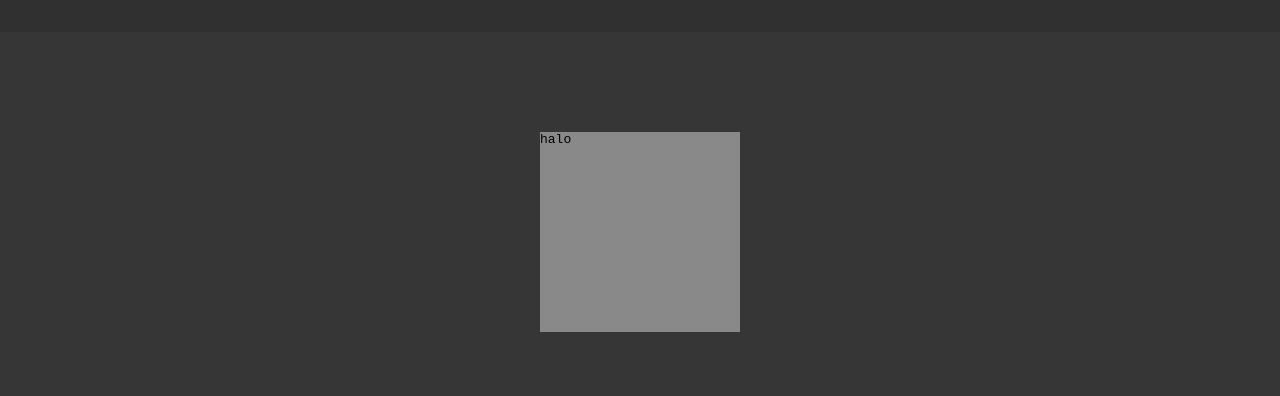
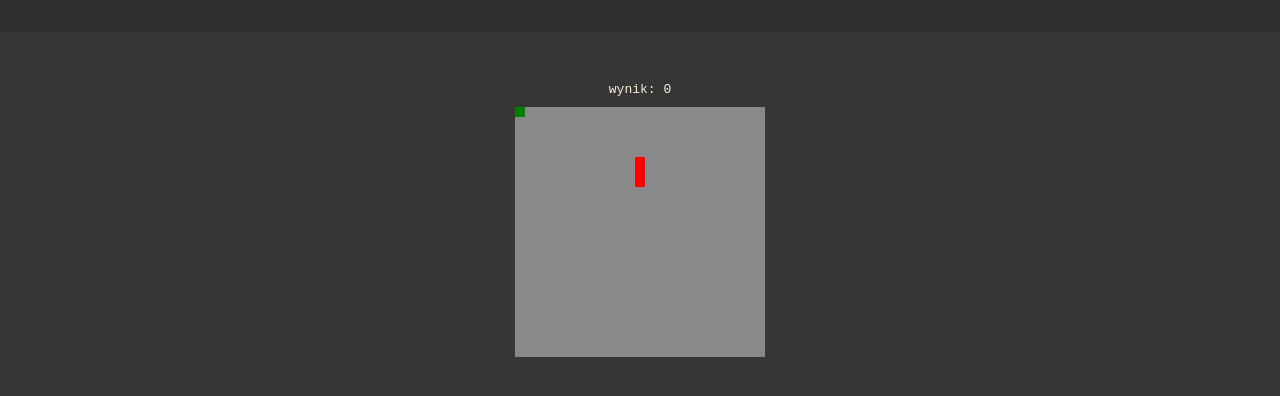
Before and after one commit to WojciechSzw/Portfolio, a plain HTML site: page snake.html in a window 1280 px wide. Shown: the part 68-464 px from the top of the page. Drawn offline with Linux system fonts and the light colour scheme.

Commit message:
working-snake

```diff
--- a/snake.css
+++ b/snake.css
@@ -6,9 +6,17 @@
   font-family: monospace;
 }
 
-.game-container {
+#snake-container {
+  position: relative;
   width: 200px;
   height: 200px;
-  margin: 200px auto;
+  margin: 10px auto;
   background: rgba(245, 245, 245, 0.43);
 }
+
+#score-display {
+  text-align: center;
+  position: relative;
+  margin: 150px auto 0;
+  color: antiquewhite;
+}
--- a/snake.html
+++ b/snake.html
@@ -26,6 +26,8 @@
       </div>
     </nav>
 
-    <div class="game-container">halo</div>
+    <p id="score-display">wynik</p>
+    <div id="snake-container"></div>
   </body>
+  <script src="snake.js"></script>
 </html>
--- /dev/null
+++ b/snake.js
@@ -0,0 +1,143 @@
+const interval = 150;
+const elementWidth = 10;
+const gameContainerElements = 25;
+let direction = [0, 1];
+let snakeBody = [
+  [12, 12],
+  [12, 11],
+  [12, 10],
+];
+let food = [5, 5, 0];
+let score = 0;
+
+const container = document.getElementById("snake-container");
+container.style.width = gameContainerElements * elementWidth + "px";
+container.style.height = gameContainerElements * elementWidth + "px";
+
+setInterval(main, interval);
+
+let oneDir = 0;
+
+function main() {
+  document.onkeydown = function (event) {
+    if (oneDir === 0) {
+      switch (event.key) {
+        case "ArrowLeft":
+          if (direction[0] !== 1) {
+            direction = [-1, 0];
+          }
+          break;
+        case "ArrowUp":
+          if (direction[1] !== -1) {
+            direction = [0, 1];
+          }
+          break;
+        case "ArrowRight":
+          if (direction[0] !== -1) {
+            direction = [1, 0];
+          }
+          break;
+        case "ArrowDown":
+          if (direction[1] !== 1) {
+            direction = [0, -1];
+          }
+          break;
+      }
+      oneDir = 1;
+    }
+  };
+  updateBody();
+  colision();
+  foodFunc();
+  eraseOld();
+  paint();
+  oneDir = 0;
+}
+
+function colision() {
+  for (let x = 2; x < snakeBody.length; x++) {
+    if (
+      snakeBody[0][0] === snakeBody[x][0] &&
+      snakeBody[0][1] === snakeBody[x][1]
+    ) {
+      resetGame();
+    }
+  }
+  if (
+    snakeBody[0][0] > 24 ||
+    snakeBody[0][0] < 0 ||
+    snakeBody[0][1] > 24 ||
+    snakeBody[0][1] < 0
+  ) {
+    resetGame();
+  }
+}
+
+function updateBody() {
+  snakeBody.unshift([
+    snakeBody[0][0] + direction[0],
+    snakeBody[0][1] + direction[1],
+  ]);
+  snakeBody.pop();
+
+  if (snakeBody[0][0] === food[0] && snakeBody[0][1] === food[1]) {
+    food[2] = 0;
+    snakeBody.unshift([snakeBody[0][0], snakeBody[0][1]]);
+    score++;
+  }
+}
+
+function eraseOld() {
+  let child = container.firstElementChild;
+  while (child) {
+    container.removeChild(child);
+    child = container.firstElementChild;
+  }
+}
+
+function paint() {
+  for (let x = 0; x < snakeBody.length; x++) {
+    const snakePart = document.createElement("div");
+
+    snakePart.id = "snake" + x;
+    snakePart.style.position = "absolute";
+    snakePart.style.width = elementWidth + "px";
+    snakePart.style.height = elementWidth + "px";
+    snakePart.style.background = "red";
+    snakePart.style.bottom = snakeBody[x][1] * elementWidth + "px";
+    snakePart.style.left = snakeBody[x][0] * elementWidth + "px";
+
+    container.appendChild(snakePart);
+  }
+
+  const foodPart = document.createElement("div");
+  foodPart.id = "foody";
+  foodPart.style.position = "absolute";
+  foodPart.style.width = elementWidth + "px";
+  foodPart.style.height = elementWidth + "px";
+  foodPart.style.background = "green";
+  foodPart.style.left = food[0] * elementWidth + "px";
+  foodPart.style.bottom = food[1] * elementWidth + "px";
+  container.appendChild(foodPart);
+
+  document.getElementById("score-display").innerText = "wynik: " + score;
+}
+
+function foodFunc() {
+  if (food[2] === 0) {
+    food[0] = Math.floor(Math.random() * 25);
+    food[1] = Math.floor(Math.random() * 25);
+    food[2] = 1;
+  }
+}
+
+function resetGame() {
+  score = 0;
+  snakeBody = [
+    [12, 12],
+    [12, 11],
+    [12, 10],
+  ];
+  direction = [0, 1];
+  alert("kolizja");
+}
```
